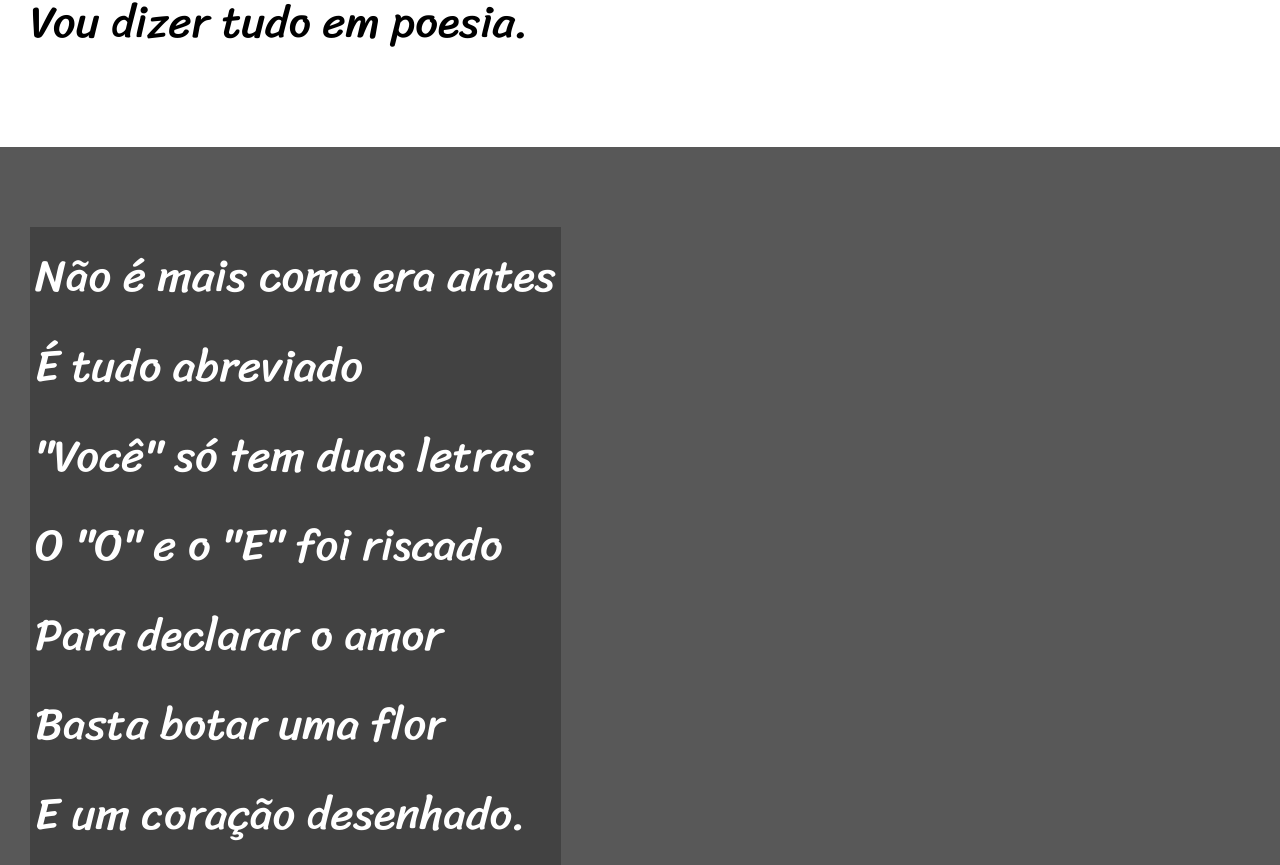
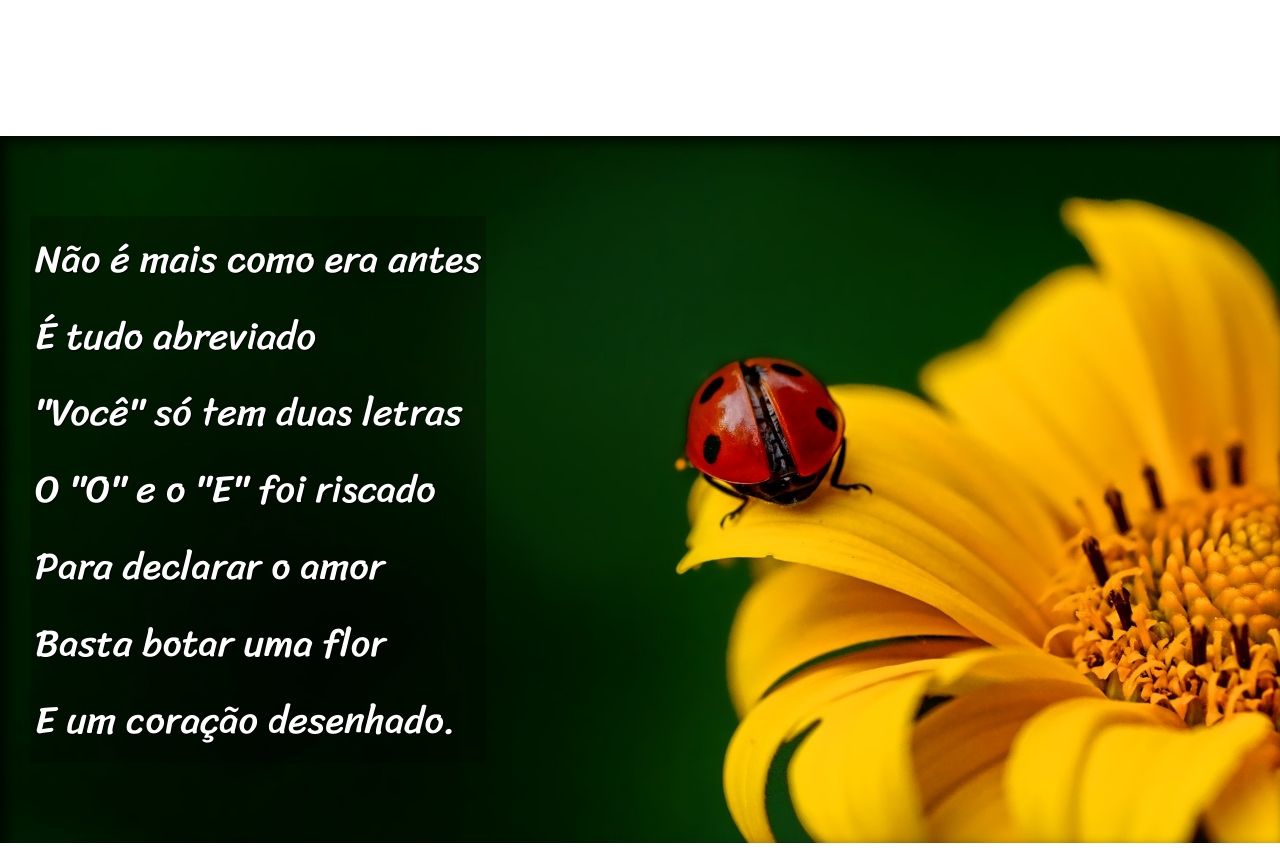
Before and after one commit to igortanoue/html-css, a plain HTML site: page desafiocev/d012 - cordel/index.html in a window 1280 px wide. Shown: the part 1079-1944 px from the top of the page. Drawn offline with Linux system fonts and the light colour scheme.

Commit message:
finalizado cordel paralax simples

```diff
--- a/desafiocev/d012 - cordel/index.html
+++ b/desafiocev/d012 - cordel/index.html
@@ -26,7 +26,7 @@
             </p>
         </section>
 
-        <section class="imagem">
+        <section class="imagem" id="img01">
             <p>
                 Não é mais como era antes <br>
                 É tudo abreviado <br>
@@ -60,7 +60,7 @@
             </p>
         </section>
 
-        <section class="imagem">
+        <section class="imagem" id="img02">
             <p>
                 Tenho saudade das cartas <br>
                 Escritas com a própria mão <br>
--- a/desafiocev/d012 - cordel/style.css
+++ b/desafiocev/d012 - cordel/style.css
@@ -53,7 +53,11 @@ section {
     line-height: 2em;
     padding-left: 30px;
     font-family: var(--fonte3);
-    font-size: 3.5vw;
+    font-size: 3vw;
+}
+
+section > p {
+    padding-bottom: 2em;
 }
 
 section.normal {
@@ -64,11 +68,24 @@ section.normal {
 section.imagem {
     background-color: rgba(0, 0, 0, 0.479);
     color: white;
+    box-shadow: inset 6px 6px 13px 0px rgba(0, 0, 0, 0.753);
+    background-size: cover;
+    background-attachment: fixed;
 }
 section.imagem > p {
     display: inline-block;
     padding: 5px;
     background-color: rgba(0, 0, 0, 0.247);
+    text-shadow: 1px 1px 0px rgb(0, 0, 0);
+}
+
+section#img01 {
+    background-image: url(imagens/background001.jpg);
+    background-position: right center;
+}
+
+section#img02 {
+    background-image: url(imagens/background002.jpg);
 }
 footer  {
     background-color: black;
```
